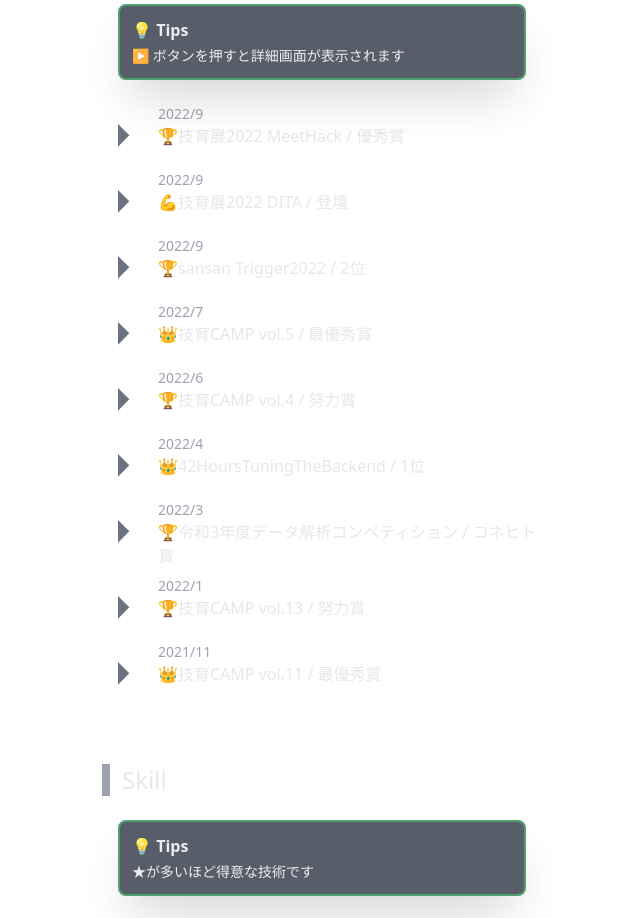
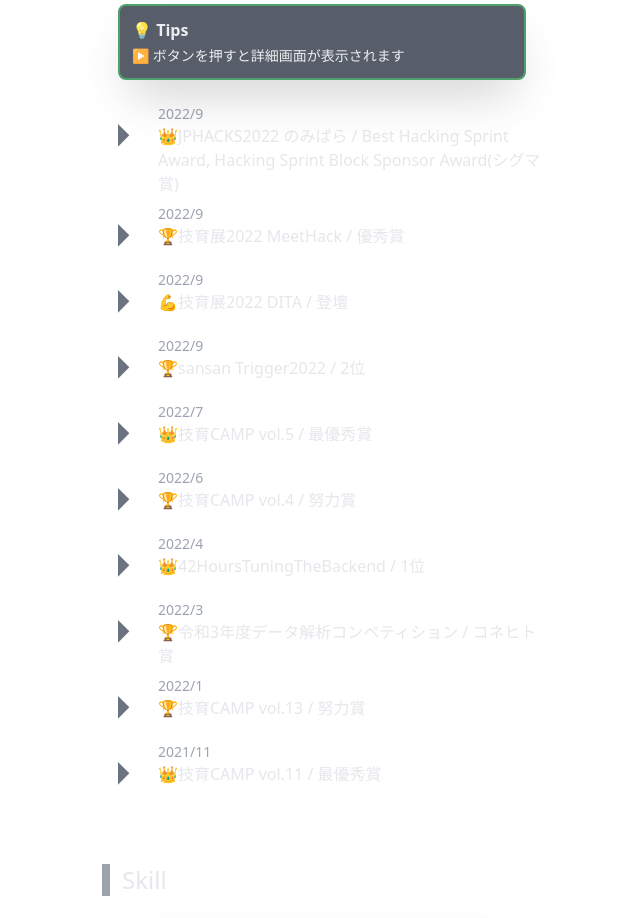
Before and after one commit to mahiro72/mahiro72-resume, a React (Create React App) app: page / in a window 1280 px wide. Shown: the part 2060-2978 px from the top of the page, without its empty margins (458-1098 px from the left). Built offline with nearby package versions, Linux system fonts and the light colour scheme.

Commit message:
add: nomipara

```diff
--- a/src/data/profile/award/data.ts
+++ b/src/data/profile/award/data.ts
@@ -5,10 +5,19 @@
 import img_gijutucom from "../../../img/profile/award/gijutucom.png"
 import img_dita from "../../../img/profile/award/dita.png"
 import img_meethack_geekten from "../../../img/profile/award/meethack_geekten.png"
+import img_nomipara from "../../../img/profile/award/nomipara.png"
 
 
 const data = {
     "award":[
+        {
+            "date":"2022/9",
+            "name":"👑JPHACKS2022 のみぱら / Best Hacking Sprint Award, Hacking Sprint Block Sponsor Award(シグマ賞)",
+            "img":img_nomipara,
+            "about":"オンライン飲み会に最適化された新しいビデオ通話サービスです / バックエンド、インフラ、Ops担当",
+            "article":"",
+            "github":"https://github.com/jphacks/F_2205"
+        },
         {
             "date":"2022/9",
             "name":"🏆技育展2022 MeetHack / 優秀賞",
```
Also changed, not shown: src/img/profile/award/nomipara.png (added).
